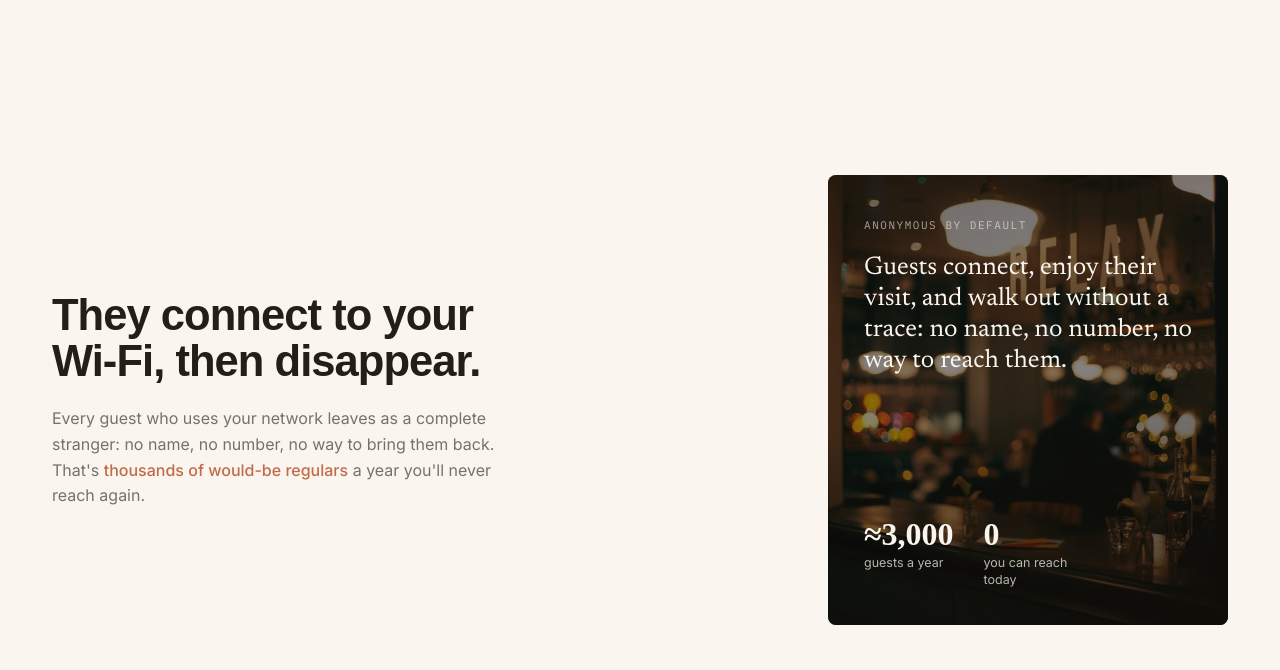
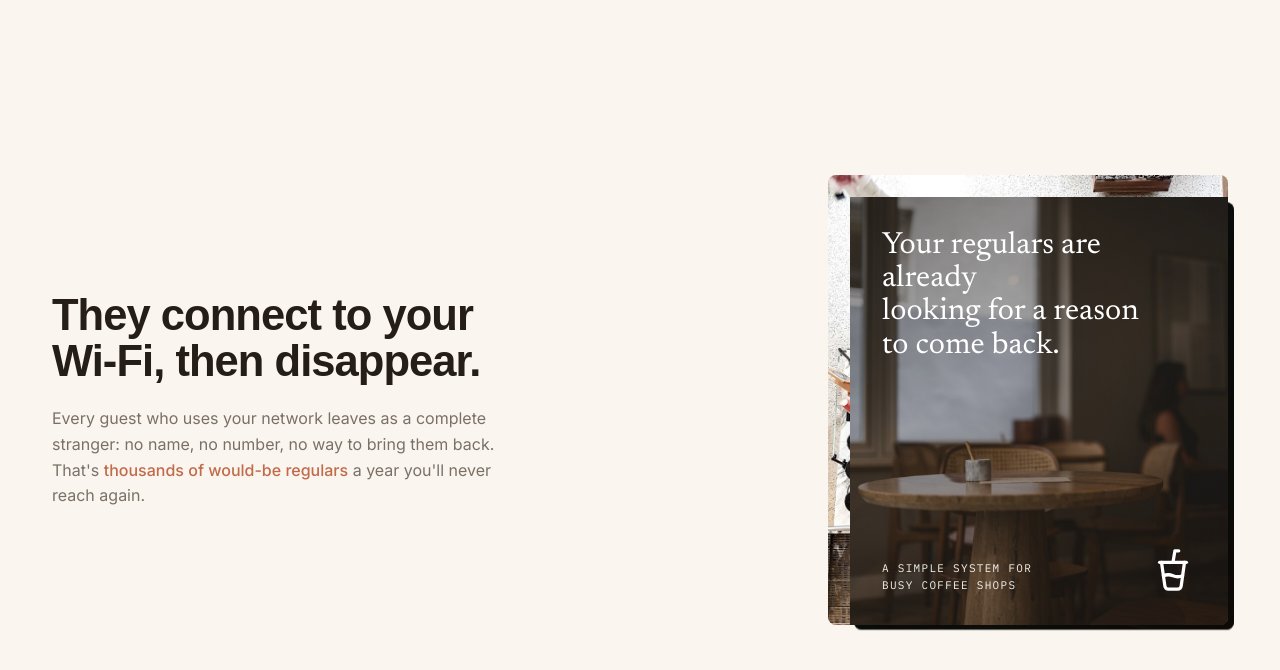
Before and after one commit to Keyik17/coffeeshopidea, a website: page index.html in a window 1280 px wide. Both pictures are taken after a click on the button 1028 px from the left and 1953 px from the top of the page. Shown: the part 1553-2223 px from the top of the page. Drawn offline with Linux system fonts and the light colour scheme; a web font is replaced by a local one.

Commit message:
Card shuffle on the problem card

```diff
--- a/index.html
+++ b/index.html
@@ -147,8 +147,6 @@ a:focus-visible,button:focus-visible,summary:focus-visible{outline:3px solid var
 .stack-back::after{content:"";position:absolute;inset:0;background:linear-gradient(160deg,rgba(20,13,8,.62),rgba(20,13,8,.5) 45%,rgba(20,13,8,.8))}
 .sb-content{position:relative;z-index:2;height:100%;padding:36px;display:flex;flex-direction:column;justify-content:space-between;color:var(--oat)}
 .stack-front{z-index:2;background:#cbb9a4 center/cover no-repeat;padding:22px 0 0 22px;display:flex}
-.prob-stack:hover .stack-front,.prob-stack.open .stack-front,.prob-stack:focus-visible .stack-front{transform:translate(14px,18px) scale(.9);opacity:0;z-index:1}
-.prob-stack:hover .stack-back,.prob-stack.open .stack-back,.prob-stack:focus-visible .stack-back{transform:translate(0,0) scale(1);z-index:2}
 @media (prefers-reduced-motion:reduce){.stack-front,.stack-back{transition:opacity .3s ease}}
 .pen-inner{position:relative;flex:1;background:#241811 center/cover no-repeat;overflow:hidden;display:flex;flex-direction:column;padding:32px}
 .pen-inner::after{content:"";position:absolute;inset:0;background:linear-gradient(158deg,rgba(20,13,8,.44),rgba(20,13,8,.12) 42%,rgba(20,13,8,.5));z-index:1}
@@ -377,13 +375,19 @@ section h3,.band-card h3{font-size:1.2rem;font-weight:700;letter-spacing:-.012em
 
 /* problem card: smooth reveal + tilt */
 .prob-stack{perspective:1200px;-webkit-tap-highlight-color:transparent}
-.prob-stack .stack-inner{position:absolute;inset:0;transform-style:preserve-3d;transform:rotateX(var(--rx,0deg)) rotateY(var(--ry,0deg));transition:transform .6s var(--ease-out)}
+.prob-stack .stack-inner{position:absolute;inset:0;transform:rotateX(var(--rx,0deg)) rotateY(var(--ry,0deg));transition:transform .6s var(--ease-out)}
 .prob-stack.tilting .stack-inner{transition:transform .12s linear}
-.stack-front,.stack-back{transition:transform .8s var(--ease-out),opacity .6s var(--ease),filter .8s var(--ease-out);will-change:transform,opacity}
+.stack-front,.stack-back{transition:filter .8s var(--ease-out);will-change:transform}
+/* card shuffle: the back card swings out and lands on top, the front tucks behind */
+@keyframes toFront{0%{transform:translate(16px,16px) scale(.95);z-index:1}45%{transform:translate(64px,4px) rotate(4deg) scale(.97);z-index:1}46%{z-index:3}100%{transform:none;z-index:3}}
+@keyframes toBack{0%{transform:none;z-index:2}45%{transform:translate(-48px,-6px) rotate(-4deg) scale(.97);z-index:2}46%{z-index:1}100%{transform:translate(16px,16px) scale(.95);z-index:1}}
+.prob-stack.swapped .stack-back,.prob-stack.unswap .stack-front{animation:toFront .9s var(--ease-out) forwards}
+.prob-stack.swapped .stack-front,.prob-stack.unswap .stack-back{animation:toBack .9s var(--ease-out) forwards}
+.prob-stack.swapped .stack-back{filter:none}
+.prob-stack.swapped .stack-front{filter:brightness(.8)}
+@media (prefers-reduced-motion:reduce){.prob-stack .stack-back,.prob-stack .stack-front{animation-duration:.01s!important}}
 .stack-back{z-index:1;transform:translate(16px,16px) scale(.95);filter:brightness(.8)}
 .stack-front{z-index:2}
-.prob-stack:hover .stack-front,.prob-stack.open .stack-front,.prob-stack:focus-visible .stack-front{transform:translate(-18px,-22px) rotate(-4deg) scale(.96);opacity:0;z-index:2;pointer-events:none}
-.prob-stack:hover .stack-back,.prob-stack.open .stack-back,.prob-stack:focus-visible .stack-back{transform:none;filter:none;z-index:1}
 .stack-glare{position:absolute;inset:0;border-radius:var(--r);pointer-events:none;z-index:3;background:radial-gradient(circle at var(--gx,50%) var(--gy,50%),rgba(255,255,255,.16),transparent 55%);opacity:0;transition:opacity .4s var(--ease)}
 .prob-stack.tilting .stack-glare{opacity:1}
 .pen-back-label{color:rgba(250,246,239,.62)}
@@ -391,7 +395,8 @@ section h3,.band-card h3{font-size:1.2rem;font-weight:700;letter-spacing:-.012em
 .pen-back-stats span{color:rgba(250,246,239,.72)}
 .sb-content>div:first-child,.pen-back-stats>div{transform:translateY(10px);opacity:0;transition:transform .7s var(--ease-out) .15s,opacity .6s var(--ease) .15s}
 .pen-back-stats>div:nth-child(2){transition-delay:.25s}
-.prob-stack:hover .sb-content>div:first-child,.prob-stack.open .sb-content>div:first-child,.prob-stack:hover .pen-back-stats>div,.prob-stack.open .pen-back-stats>div{transform:none;opacity:1}
+.prob-stack.swapped .sb-content>div:first-child,.prob-stack.swapped .pen-back-stats>div{transform:none;opacity:1;transition-delay:.45s}
+.prob-stack.swapped .pen-back-stats>div:nth-child(2){transition-delay:.55s}
 
 /* band carousel */
 .band-bg{transform:scale(1.04);transition:transform 8s linear}
@@ -869,9 +874,12 @@ section h3,.band-card h3{font-size:1.2rem;font-weight:700;letter-spacing:-.012em
     var count=function(){ if(counted||calm) return; counted=true;
       f.querySelectorAll('[data-to]').forEach(function(b){ var to=+b.dataset.to, pre=b.dataset.pre||'', t0=performance.now();
         (function tick(now){ var k=Math.min(1,(now-t0)/1200), e=1-Math.pow(1-k,4); b.textContent=pre+Math.round(to*e).toLocaleString('en-US'); if(k<1) requestAnimationFrame(tick); })(t0); }); };
-    f.addEventListener('mouseenter',count); f.addEventListener('focus',count);
-    f.addEventListener('click',function(){ f.classList.toggle('open'); count(); });
-    f.addEventListener('keydown',function(e){ if(e.key==='Enter'||e.key===' '){ e.preventDefault(); f.classList.toggle('open'); count(); } });
+    var set=function(on){ if(on===f.classList.contains('swapped')) return; f.classList.toggle('swapped',on); f.classList.toggle('unswap',!on); if(on) count(); };
+    var fine=matchMedia('(hover: hover)').matches;
+    if(fine){ f.addEventListener('mouseenter',function(){ set(true); }); f.addEventListener('mouseleave',function(){ set(false); }); }
+    f.addEventListener('focus',function(){ set(true); }); f.addEventListener('blur',function(){ set(false); });
+    f.addEventListener('click',function(){ if(!fine) set(!f.classList.contains('swapped')); });
+    f.addEventListener('keydown',function(e){ if(e.key==='Enter'||e.key===' '){ e.preventDefault(); set(!f.classList.contains('swapped')); } });
     if(calm) return;
     f.addEventListener('pointermove',function(e){ if(e.pointerType!=='mouse') return; var r=f.getBoundingClientRect(), x=(e.clientX-r.left)/r.width, y=(e.clientY-r.top)/r.height;
       f.classList.add('tilting'); inner.style.setProperty('--ry',((x-.5)*10).toFixed(2)+'deg'); inner.style.setProperty('--rx',((.5-y)*8).toFixed(2)+'deg');
```
